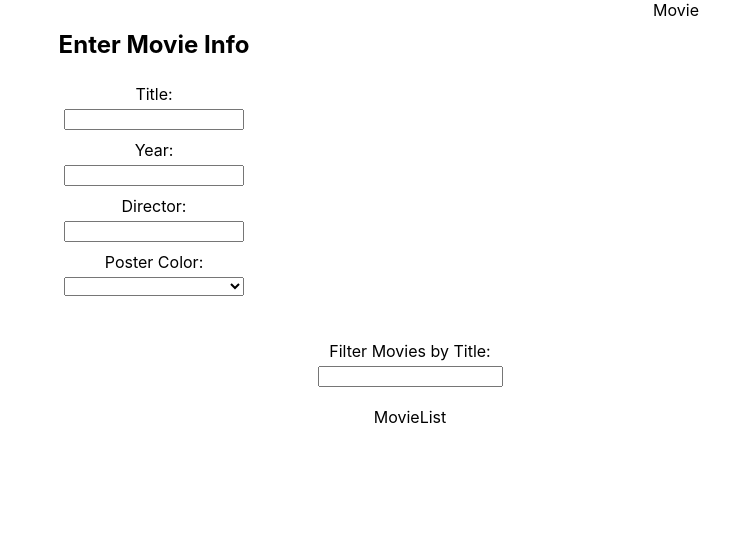
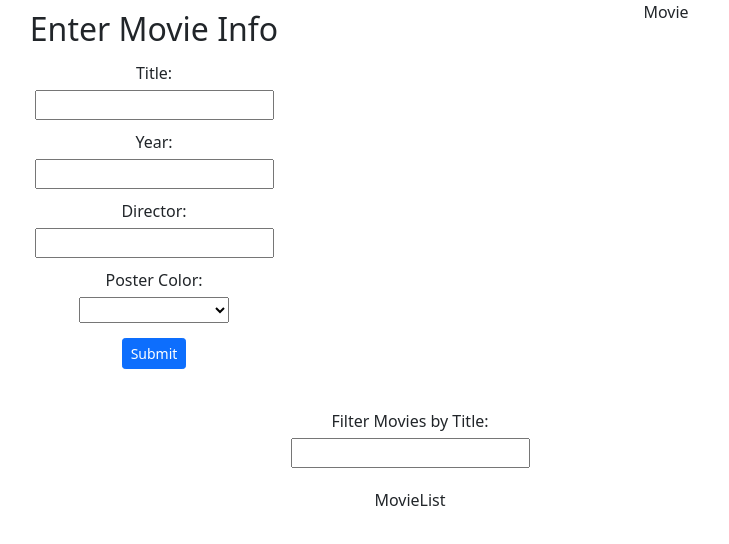
Before and after one commit to rileyjhoff/2.2b-movie-list-maker-from-scratch, a React (Create React App) app: page / in a window 1280 px wide. Shown: the top 544 px of the page, without its empty margins (230-959 px from the left). Built offline with nearby package versions, Linux system fonts and the light colour scheme.

Commit message:
installed react bootstrap. imported react bootstrap style. MovieForm inputs now have values equal to the movieFormState and will call setMovieFormState on change and set the state equal to whatever the value is, i.e., what the user is typing

```diff
--- a/package.json
+++ b/package.json
@@ -7,8 +7,10 @@
     "@testing-library/jest-dom": "^5.15.1",
     "@testing-library/react": "^11.2.7",
     "@testing-library/user-event": "^12.8.3",
+    "bootstrap": "^5.1.3",
+    "netlify-cli": "^9.4.4",
     "react": "^17.0.2",
-    "netlify-cli": "^9.4.4",
+    "react-bootstrap": "^2.3.1",
     "react-dom": "^17.0.2",
     "react-router-dom": "^5.3.0",
     "react-scripts": "4.0.3",
--- a/src/App.css
+++ b/src/App.css
@@ -36,7 +36,17 @@
 .movie-form form {
   display: flex;
   flex-direction: column;
+  align-items: center;
   width: 180px;
+}
+
+.movie-form button {
+  margin: 10px 0 0;
+  width: fit-content;
+}
+
+.movie-form select {
+  width: 150px;
 }
 
 .movie-form form > label {
--- a/src/App.js
+++ b/src/App.js
@@ -1,4 +1,5 @@
 import './App.css';
+import 'bootstrap/dist/css/bootstrap.min.css';
 import Movie from './components/Movie';
 import MovieForm from './components/MovieForm';
 import MovieList from './components/MovieList';
--- a/src/components/MovieForm.js
+++ b/src/components/MovieForm.js
@@ -1,4 +1,5 @@
 import React from 'react';
+import { Button } from 'react-bootstrap';
 
 export default function MovieForm({
   movieFormTitle,
@@ -16,25 +17,32 @@ export default function MovieForm({
       <form>
         <label>
           Title:
-          <input />
+          <input value={movieFormTitle} onChange={(e) => setMovieFormTitle(e.target.value)} />
         </label>
         <label>
           Year:
-          <input type="number" />
+          <input
+            type="number"
+            value={movieFormYear}
+            onChange={(e) => setMovieFormYear(e.target.value)}
+          />
         </label>
         <label>
           Director:
-          <input />
+          <input value={movieFormDirector} onChange={(e) => setMovieFormDirector(e.target.value)} />
         </label>
         <label>
           Poster Color:
-          <select>
-            <option />
-            <option />
-            <option />
-            <option />
+          <select value={movieFormColor} onChange={(e) => setMovieFormColor(e.target.value)}>
+            <option></option>
+            <option></option>
+            <option></option>
+            <option></option>
           </select>
         </label>
+        <Button variant="primary" size="sm">
+          Submit
+        </Button>
       </form>
     </div>
   );
```
Also changed, not shown: 1 other file (tests, documents, lock files or other folders).
